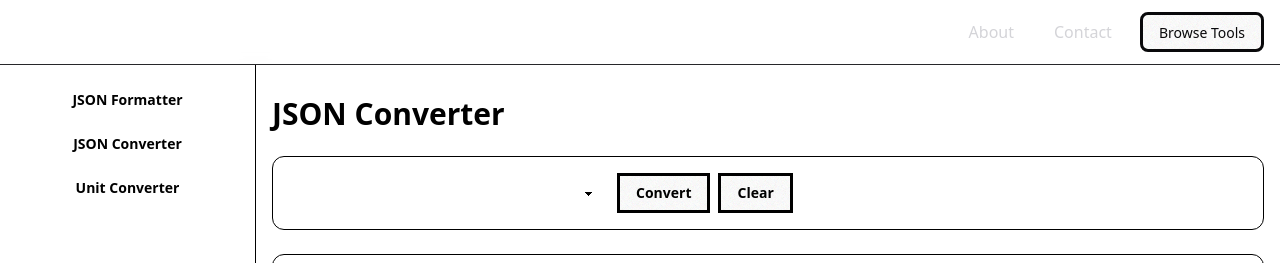
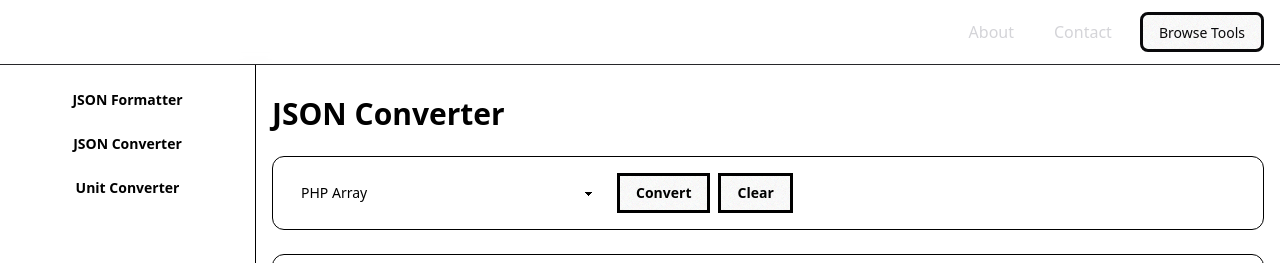
Before and after one commit to lazy-snorlax/webtools, a Vue app: page /json-converter in a window 1280 px wide. Shown: the top 263 px of the page. Built offline with nearby package versions, Linux system fonts and the light colour scheme.

Commit message:
set default value for converter

```diff
--- a/src/pages/JsonConverter.vue
+++ b/src/pages/JsonConverter.vue
@@ -59,7 +59,7 @@ import { ref } from 'vue';
 const rawInput = ref('');
 const formatted = ref('');
 const error = ref('');
-const conversion = ref('')
+const conversion = ref('PHP Array')
 
 function clearJson() {
   rawInput.value = '';
```
